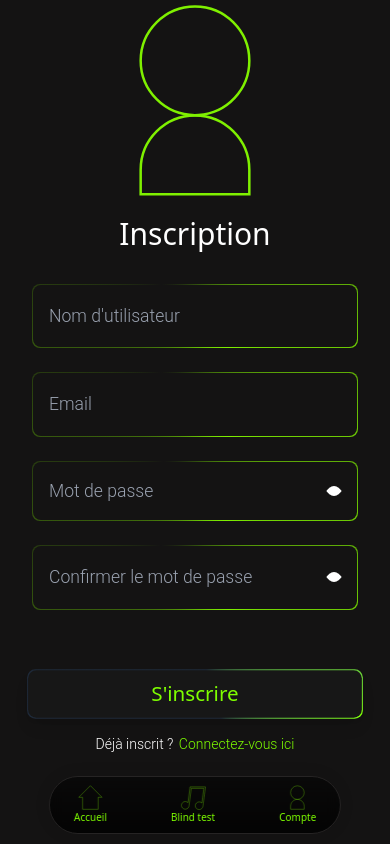
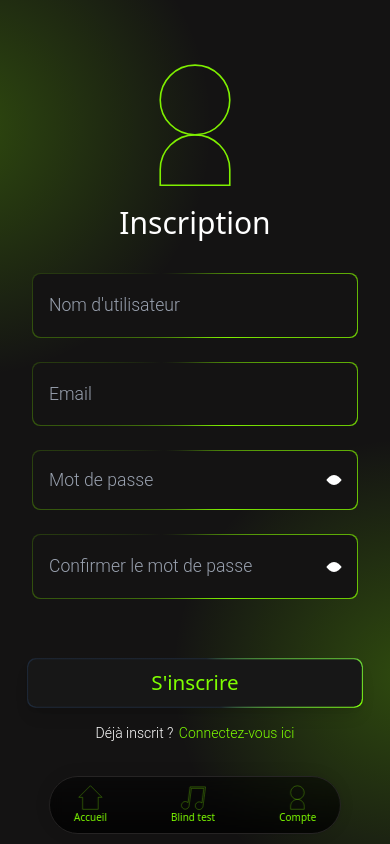
Before and after one commit to AngelHRD/BlindTestProjet, a React (Vite) app: page /register in a window 390 px wide. Built offline with nearby package versions, Linux system fonts and the light colour scheme; a web font is replaced by a local one.

Commit message:
login et register responsive et css

```diff
--- a/src/App.css
+++ b/src/App.css
@@ -171,6 +171,11 @@ html {
     background: radial-gradient(circle at 95% 85%, rgba(127, 240, 0, 0.658) -30%, rgba(0, 120, 38, 0) 30%);
 }
 
+.blur-color-green-double {
+    background: radial-gradient(circle at 105% 80%, rgba(127, 240, 0, 0.5) -30%, rgba(0, 120, 38, 0) 30%),
+        radial-gradient(circle at -10% 15%, rgba(127, 240, 0, 0.5) -30%, rgba(0, 120, 38, 0) 30%);
+}
+
 .blur-color-green-score {
     background: radial-gradient(circle at 50% 50%, rgba(127, 240, 0, 0.94) -30%, rgba(0, 120, 38, 0) 40%),
         radial-gradient(circle at 95% 83%, rgba(173, 176, 5, 0.6) 0%, rgba(173, 176, 5, 0) 18%);
--- a/src/pages/auth/login.jsx
+++ b/src/pages/auth/login.jsx
@@ -70,10 +70,18 @@ function Login() {
 
     return (
         <>
-            <div className='flex flex-col items-center justify-center lg:h-[calc(100vh-72px)]' role='main'>
+            <div
+                className='flex flex-col items-center justify-center h-screen lg:h-[calc(100vh-72px)] pb-10 lg:pb-0 blur-color-green-double'
+                role='main'
+            >
                 {/* SVG */}
                 <div className='mb-4 flex items-center justify-center'>
-                    <svg xmlns='http://www.w3.org/2000/svg' version='1.1' viewBox='0 0 80 80' width='200' height='200'>
+                    <svg
+                        xmlns='http://www.w3.org/2000/svg'
+                        version='1.1'
+                        viewBox='0 0 80 80'
+                        className='w-32 h-32 lg:w-48 lg:h-48'
+                    >
                         <circle
                             className='animate-draw-circle'
                             fill='none'
@@ -203,7 +211,7 @@ function Login() {
                     <p className='text-center para text-sm mt-4 text-white'>
                         Pas encore de compte ?{' '}
                         <Link to='/register' className='text-[chartreuse] hover:underline ml-0.5'>
-                            Inscrivez-vous ici
+                            Inscrivez-vous
                         </Link>
                     </p>
                 </div>
--- a/src/pages/auth/register.jsx
+++ b/src/pages/auth/register.jsx
@@ -83,11 +83,26 @@ function Register() {
     };
 
     return (
-        <div className='flex flex-col items-center justify-center lg:h-[calc(100vh-72px)]' role='main'>
+        <div
+            className='flex flex-col items-center justify-center h-screen lg:h-[calc(100vh-72px)] pb-10 lg:pb-0 blur-color-green-double'
+            role='main'
+        >
             {/* SVG */}
             <div className='mb-4 flex items-center justify-center'>
-                <svg xmlns='http://www.w3.org/2000/svg' version='1.1' viewBox='0 0 80 80' width='200' height='200'>
-                    <circle className='animate-draw-circle' fill='none' stroke='#7ff000' cx='40' cy='24.33' r='21.73' />
+                <svg
+                    xmlns='http://www.w3.org/2000/svg'
+                    version='1.1'
+                    viewBox='0 0 80 80'
+                    className='w-32 h-32 lg:w-48 lg:h-48'
+                >
+                    <circle
+                        className=' animate-draw-circle'
+                        fill='none'
+                        stroke='#7ff000'
+                        cx='40'
+                        cy='24.33'
+                        r='21.73'
+                    />
                     <path
                         className={`${isVisible ? 'block' : 'hidden'} animate-draw-body `}
                         fill='none'
```
